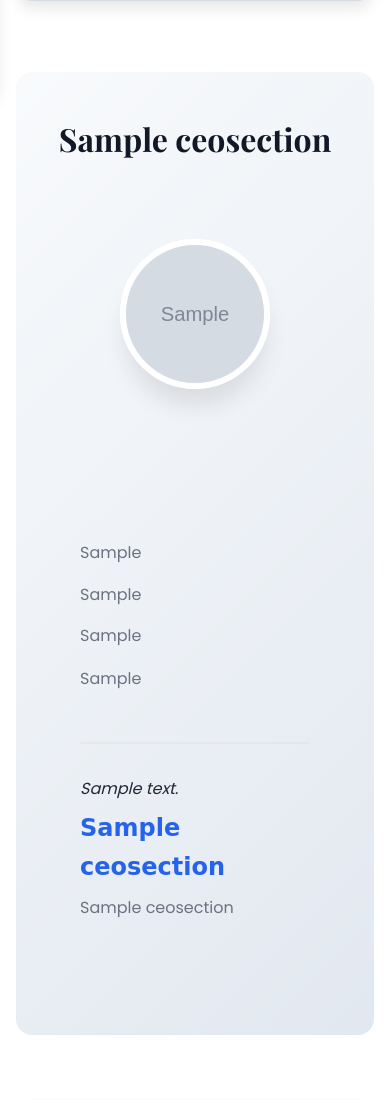
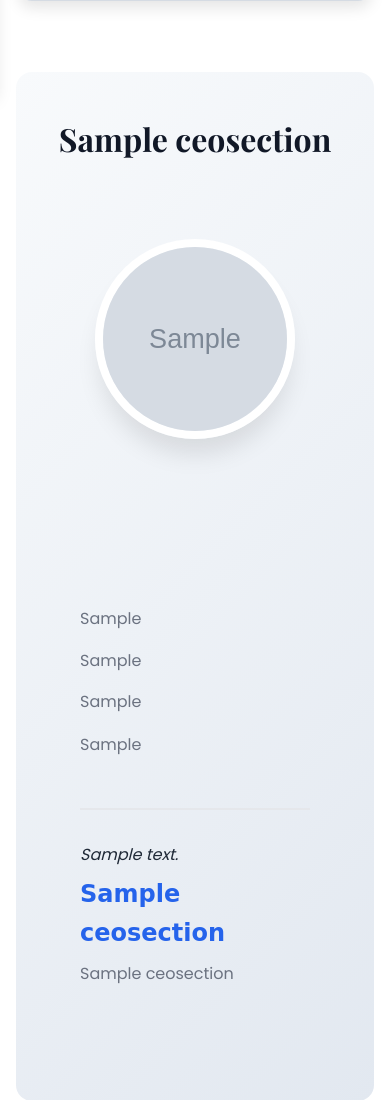
Before and after one commit to theequacare/equacare, a Django app: page /about/ in a window 390 px wide. Shown: the part 751-1851 px from the top of the page. Run offline with Django 4.2, Linux system fonts and the light colour scheme; tables that the repository leaves empty hold one stand-in row (values such as "Sample post"); grey boxes marked "Sample" are stand-in pictures.

Commit message:
Make CEO photo much bigger and ensure hero section is fully responsive - comprehensive improvements across all devices

```diff
--- a/static/css/style.css
+++ b/static/css/style.css
@@ -3121,32 +3174,32 @@ a:hover {
 }
 
 .ceo-image-placeholder {
-    width: 250px;
-    height: 250px;
-    margin: 0 auto var(--spacing-lg);
+    width: 350px;
+    height: 350px;
+    margin: 0 auto var(--spacing-xl);
     background: linear-gradient(135deg, var(--primary-color), var(--healthcare-blue));
     border-radius: 50%;
     display: flex;
     align-items: center;
     justify-content: center;
-    font-size: 6rem;
+    font-size: 8rem;
     color: white;
     box-shadow: var(--shadow-xl);
-    border: 6px solid white;
+    border: 8px solid white;
 }
 
 .ceo-image-photo {
-    width: 250px;
-    height: 250px;
-    margin: 0 auto var(--spacing-lg);
+    width: 350px;
+    height: 350px;
+    margin: 0 auto var(--spacing-xl);
     border-radius: 50%;
     object-fit: cover;
     box-shadow: var(--shadow-xl);
-    border: 6px solid white;
+    border: 8px solid white;
 }
 
 .ceo-name {
-    font-size: 1.75rem;
+    font-size: 2rem;
     color: var(--gray-900);
     margin-bottom: var(--spacing-sm);
     font-family: var(--font-heading);
@@ -3221,9 +3274,9 @@ a:hover {
 
     .ceo-image-placeholder,
     .ceo-image-photo {
-        width: 200px;
-        height: 200px;
-        font-size: 5rem;
+        width: 280px;
+        height: 280px;
+        font-size: 7rem;
     }
 }
 
@@ -3240,9 +3293,9 @@ a:hover {
 
     .ceo-image-placeholder,
     .ceo-image-photo {
-        width: 180px;
-        height: 180px;
-        font-size: 4.5rem;
+        width: 250px;
+        height: 250px;
+        font-size: 6rem;
     }
 
     .ceo-name {
@@ -3261,9 +3314,9 @@ a:hover {
 @media (max-width: 480px) {
     .ceo-image-placeholder,
     .ceo-image-photo {
-        width: 150px;
-        height: 150px;
-        font-size: 4rem;
+        width: 200px;
+        height: 200px;
+        font-size: 5rem;
     }
 
     .ceo-name {
```
Also changed, not shown: other parts of static/css/style.css (+58 -5 lines).
